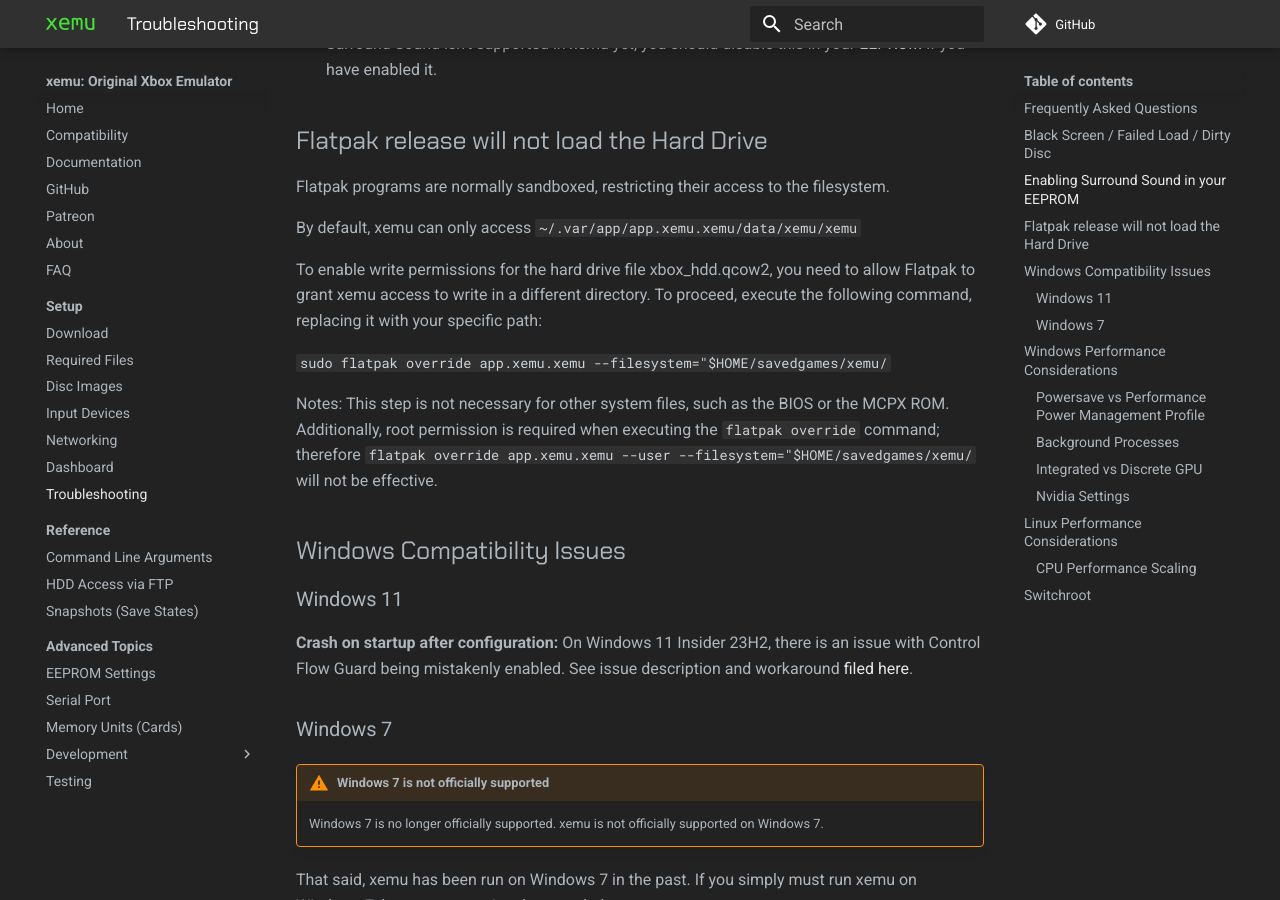
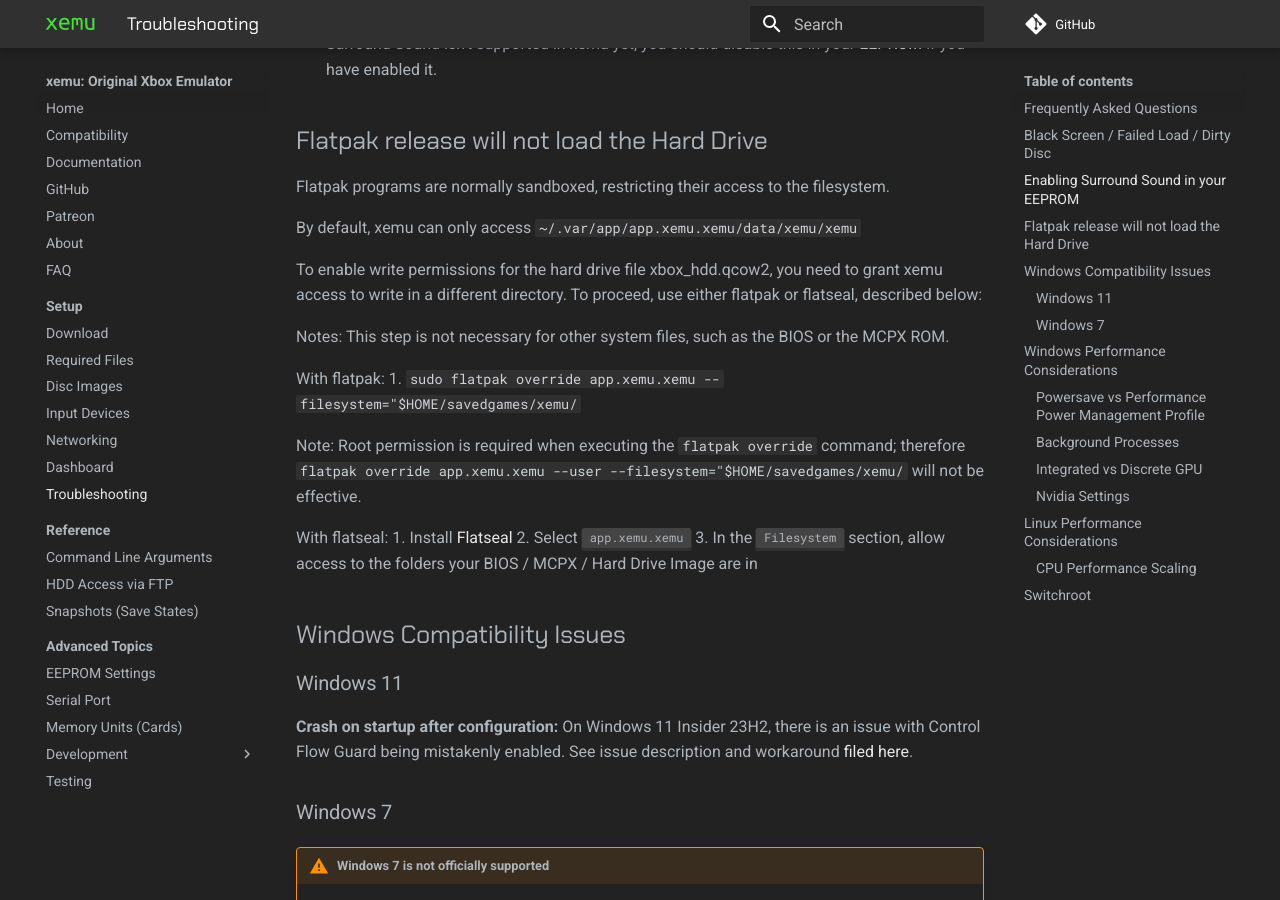
Before and after one commit to xemu-project/xemu-website, an MkDocs documentation site: the page built from docs/docs/troubleshooting.md, in a window 1280 px wide and 900 px high, scrolled down 538 px. Built offline with MkDocs 1.6.1 and Material for MkDocs 9.7.7, drawn with Linux system fonts in a browser that asks for light colours; comment, search, counter and statistics services are not loaded.

Commit message:
Update troubleshooting.md
Restore flatseal as an alternative option

```diff
--- a/docs/docs/troubleshooting.md
+++ b/docs/docs/troubleshooting.md
@@ -18,11 +18,19 @@ Flatpak programs are normally sandboxed, restricting their access to the filesys
 
 By default, xemu can only access `~/.var/app/app.xemu.xemu/data/xemu/xemu`
 
-To enable write permissions for the hard drive file xbox_hdd.qcow2, you need to allow Flatpak to grant xemu access to write in a different directory. To proceed, execute the following command, replacing it with your specific path:
+To enable write permissions for the hard drive file xbox_hdd.qcow2, you need to grant xemu access to write in a different directory. To proceed, use either flatpak or flatseal, described below:
 
-`sudo flatpak override app.xemu.xemu --filesystem="$HOME/savedgames/xemu/`
+Notes: This step is not necessary for other system files, such as the BIOS or the MCPX ROM.
 
-Notes: This step is not necessary for other system files, such as the BIOS or the MCPX ROM. Additionally, root permission is required when executing the `flatpak override` command; therefore `flatpak override app.xemu.xemu --user --filesystem="$HOME/savedgames/xemu/` will not be effective.
+With flatpak:
+1. `sudo flatpak override app.xemu.xemu --filesystem="$HOME/savedgames/xemu/`
+
+Note: Root permission is required when executing the `flatpak override` command; therefore `flatpak override app.xemu.xemu --user --filesystem="$HOME/savedgames/xemu/` will not be effective.
+
+With flatseal:
+1. Install [Flatseal](https://flathub.org/apps/details/com.github.tchx84.Flatseal)
+2. Select <kbd>app.xemu.xemu</kbd>
+3. In the <kbd>Filesystem</kbd> section, allow access to the folders your BIOS / MCPX / Hard Drive Image are in
 
 ## Windows Compatibility Issues
 
```
